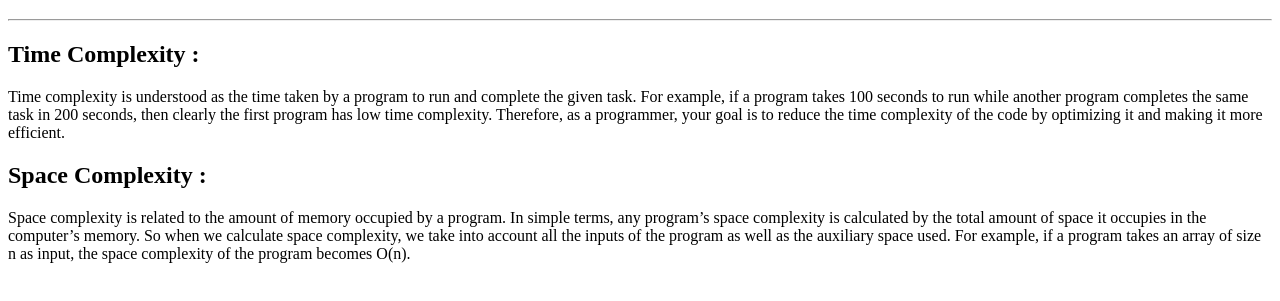
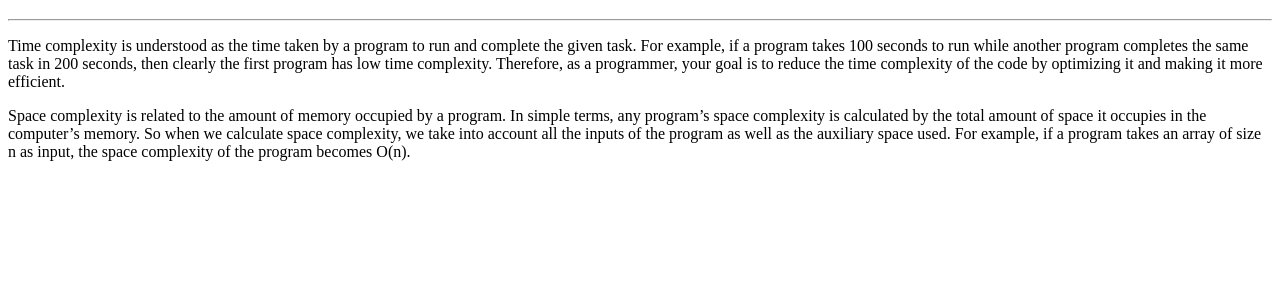
Before and after one commit to acciojob/time-and-space-complexity-satishvatturu, a website: page main.html in a window 1280 px wide. Shown: the part 61-362 px from the top of the page. Drawn offline with Linux system fonts and the light colour scheme.

Commit message:
created a submission

```diff
--- a/main.html
+++ b/main.html
@@ -10,9 +10,8 @@
 
 	<h1>Time and Space Complexity</h1>
 	<hr>
-	<h2>Time Complexity :</h2>
 	<p>Time complexity is understood as the time taken by a program to run and complete the given task. For example, if a program takes 100 seconds to run while another program completes the same task in 200 seconds, then clearly the first program has low time complexity. Therefore, as a programmer, your goal is to reduce the time complexity of the code by optimizing it and making it more efficient.</p>
-	<h2>Space Complexity :</h2>
+
 	<p> Space complexity is related to the amount of memory occupied by a program. In simple terms, any program’s space complexity is calculated by the total amount of space it occupies in the computer’s memory. So when we calculate space complexity, we take into account all the inputs of the program as well as the auxiliary space used. For example, if a program takes an array of size n as input, the space complexity of the program becomes O(n).</p>
 	<script type="text/javascript" src="./script.js">
 </script>
```
